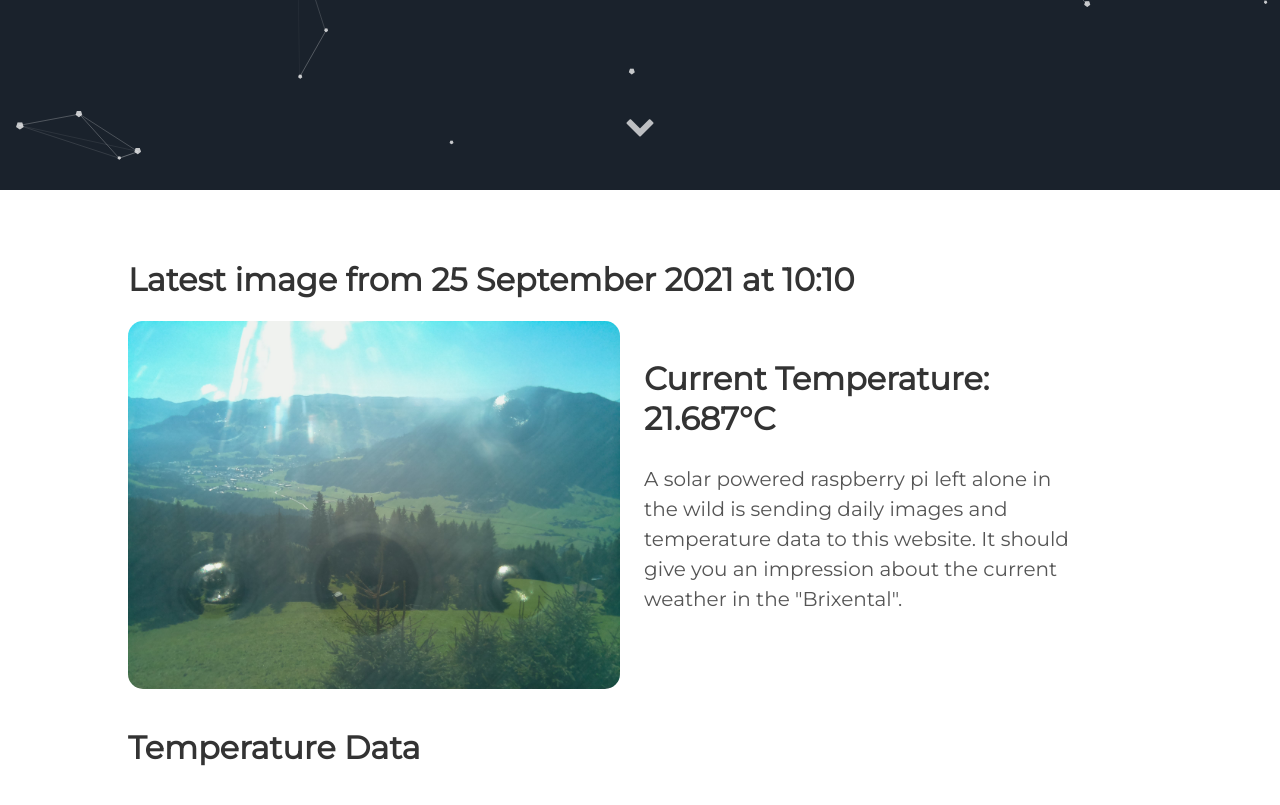
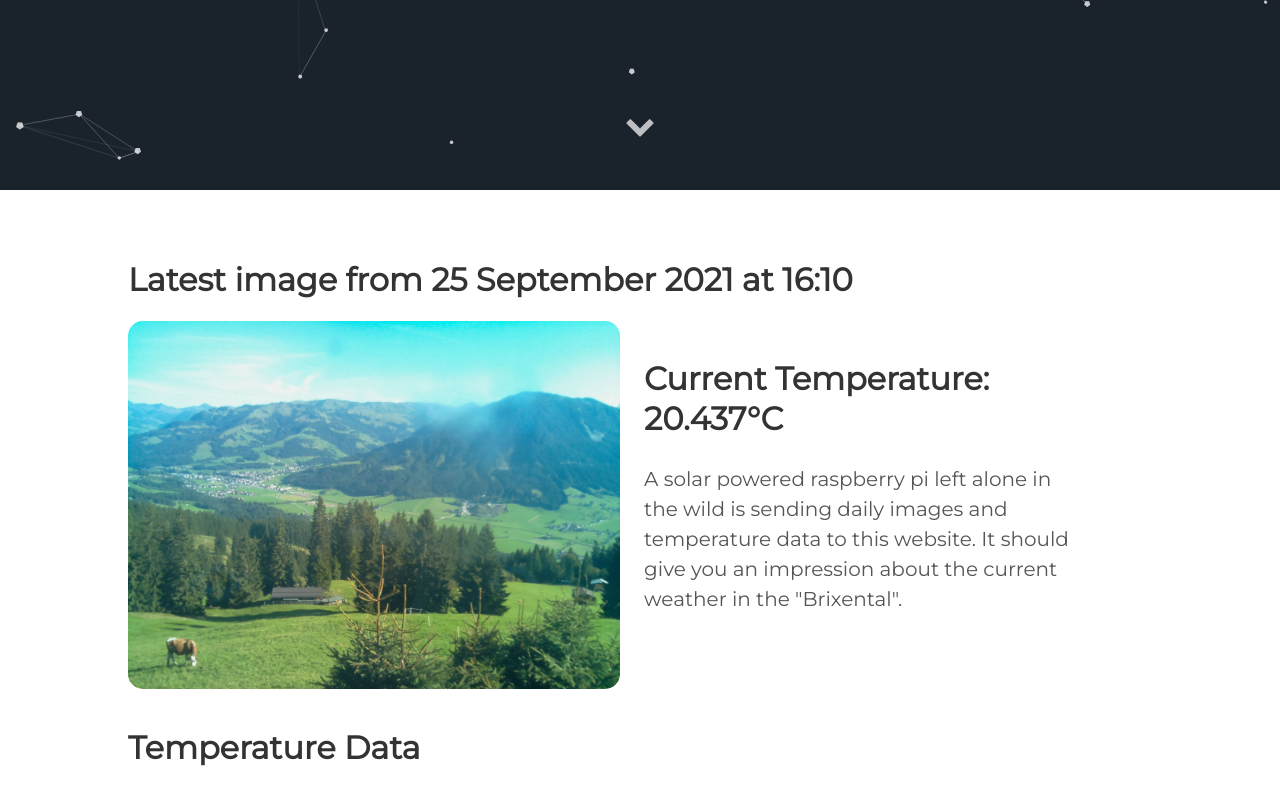
Before and after one commit to vektorious/vektorious.github.io, a Jekyll site: the page built from resources/huette.md, in a window 1280 px wide and 900 px high, scrolled down 710 px. Shown: the top 805 px of the window. Built offline with Jekyll 4.4.1, drawn with Linux system fonts in a browser that asks for light colours.

Commit message:
I'm a bot beep boop

```diff
--- a/resources/huette.md
+++ b/resources/huette.md
@@ -6,13 +6,13 @@ image: '/assets/img/'
 description: 'Live image from the Austrian alps'
 twitter_text: ' '
 ---
-## Latest image from 25 September 2021 at 10:10
+## Latest image from 25 September 2021 at 16:10
 <div class="huette">
   <div class="huette-image">
     <img src="{{ "/assets/img/huette.jpg" | prepend: site.baseurl }}">
   </div>
   <div class="huette-text">
-        <h2>Current Temperature: 21.687°C</h2>
+        <h2>Current Temperature: 20.437°C</h2>
         <p>A solar powered raspberry pi left alone in the wild is sending daily images and temperature data to this website. It should give you an impression about the current weather in the "Brixental".</p>
 
   </div>
```
Also changed, not shown: rpi-script/2021-09-25_160929.txt (renamed from rpi-script/2021-09-25_100931.txt, +5 -5 lines), rpi-script/huette.md (+2 -2 lines), assets/img/huette.jpg, assets/img/temp_plot.png, rpi-script/temp_plot.png, 1 other file.
